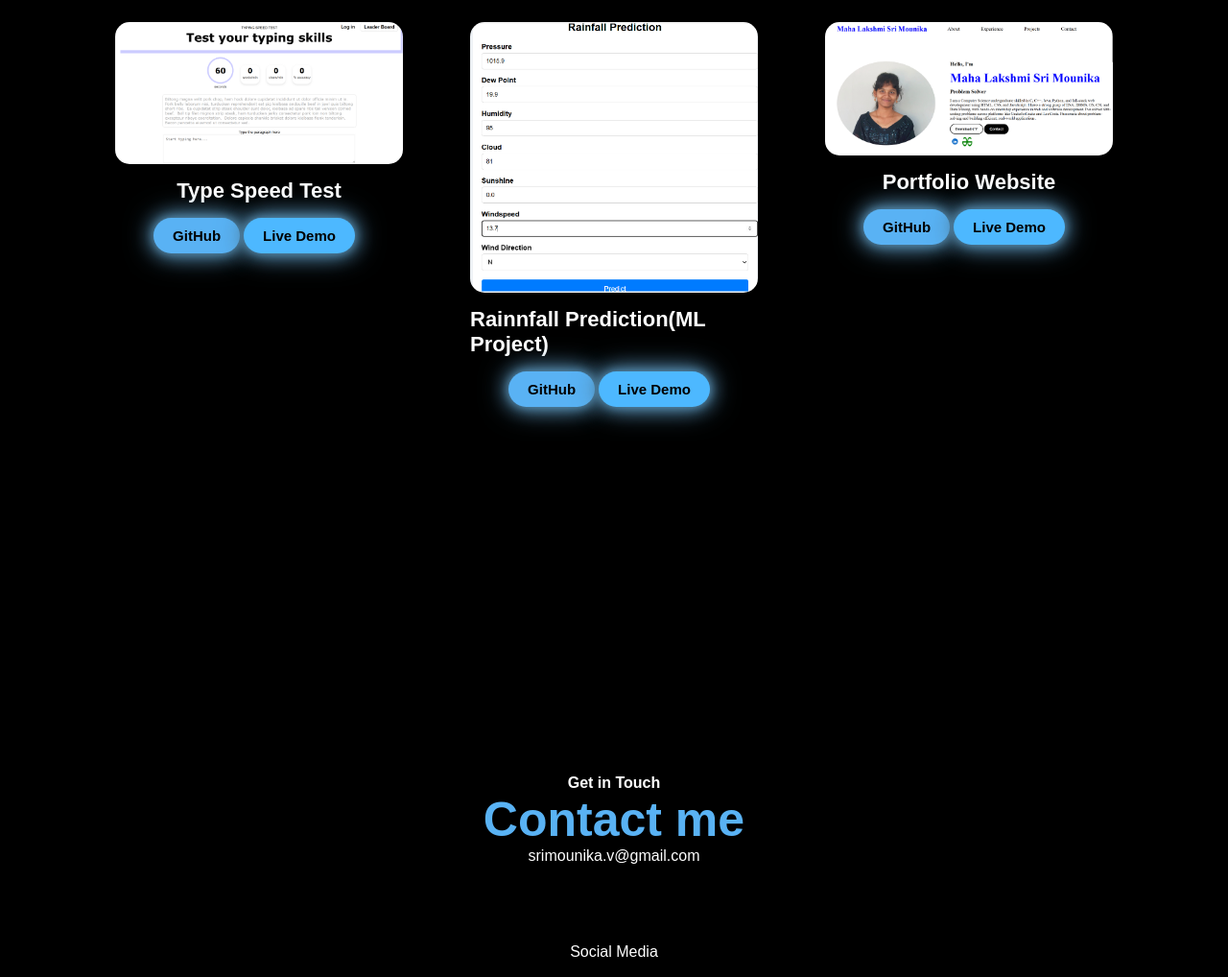
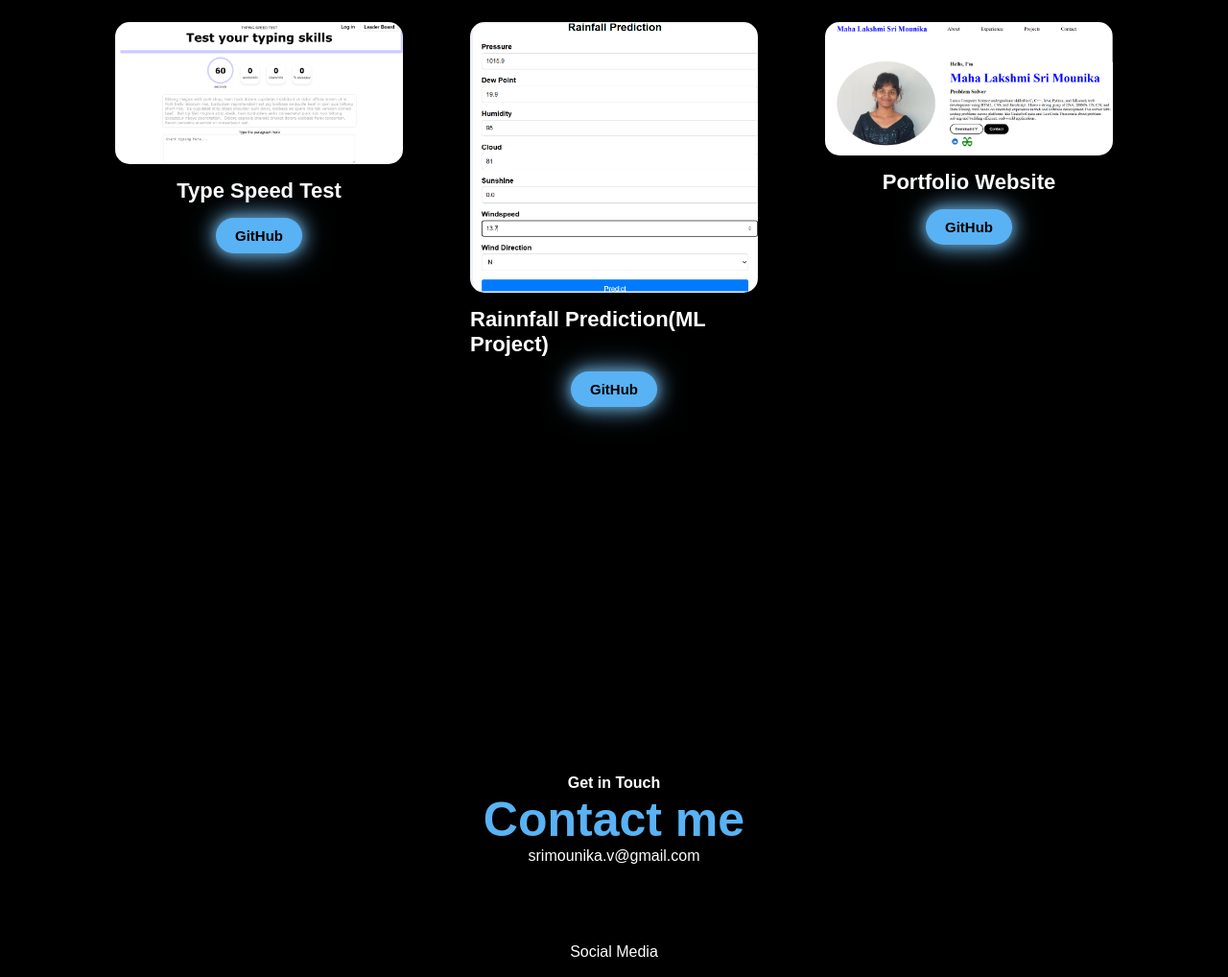
Before and after one commit to 10mounika/My-Portfolio, a plain HTML site: page index.html in a window 1280 px wide. Shown: the part 2523-3541 px from the top of the page at 96% size. Drawn offline with Linux system fonts and the light colour scheme; files whose address does not match are found by name.

Commit message:
Update index.html

```diff
--- a/index.html
+++ b/index.html
@@ -149,7 +149,6 @@
                         <span>Type Speed Test</span>
                         <div class="btns">
                             <a href="https://github.com/10mounika/Type-Speed-Test" >GitHub</a>
-                            <button>Live Demo</button>
                         </div>
                     </div>
                 </div>
@@ -160,7 +159,6 @@
                         <span>Rainnfall Prediction(ML Project) </span>
                         <div class="btns">
                             <a href="https://github.com/10mounika/Rainfall-Prediction" >GitHub</a>
-                            <button>Live Demo</button>
                         </div>
                     </div>
                 </div>
@@ -171,7 +169,6 @@
                         <span>Portfolio Website</span>
                         <div class="btns">
                             <a href="https://github.com/10mounika/My-Portfolio" >GitHub</a>
-                            <button>Live Demo</button>
                         </div>
                     </div>
                 </div>
```
